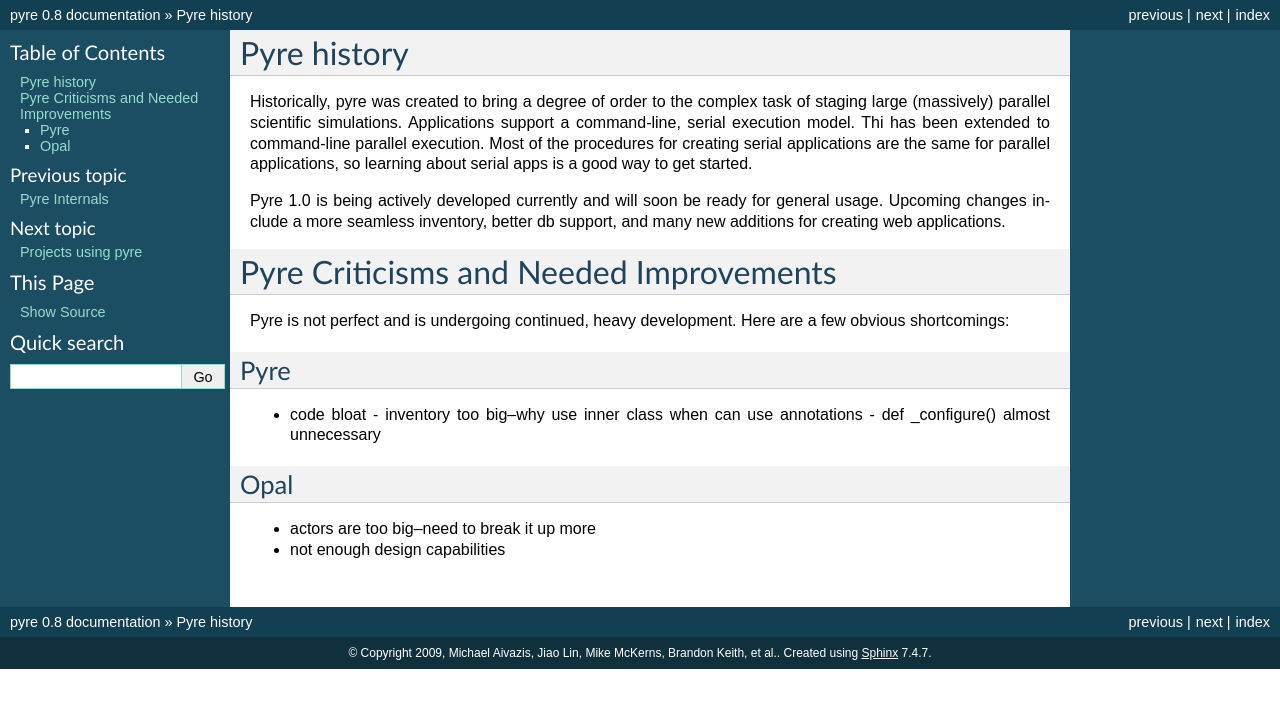
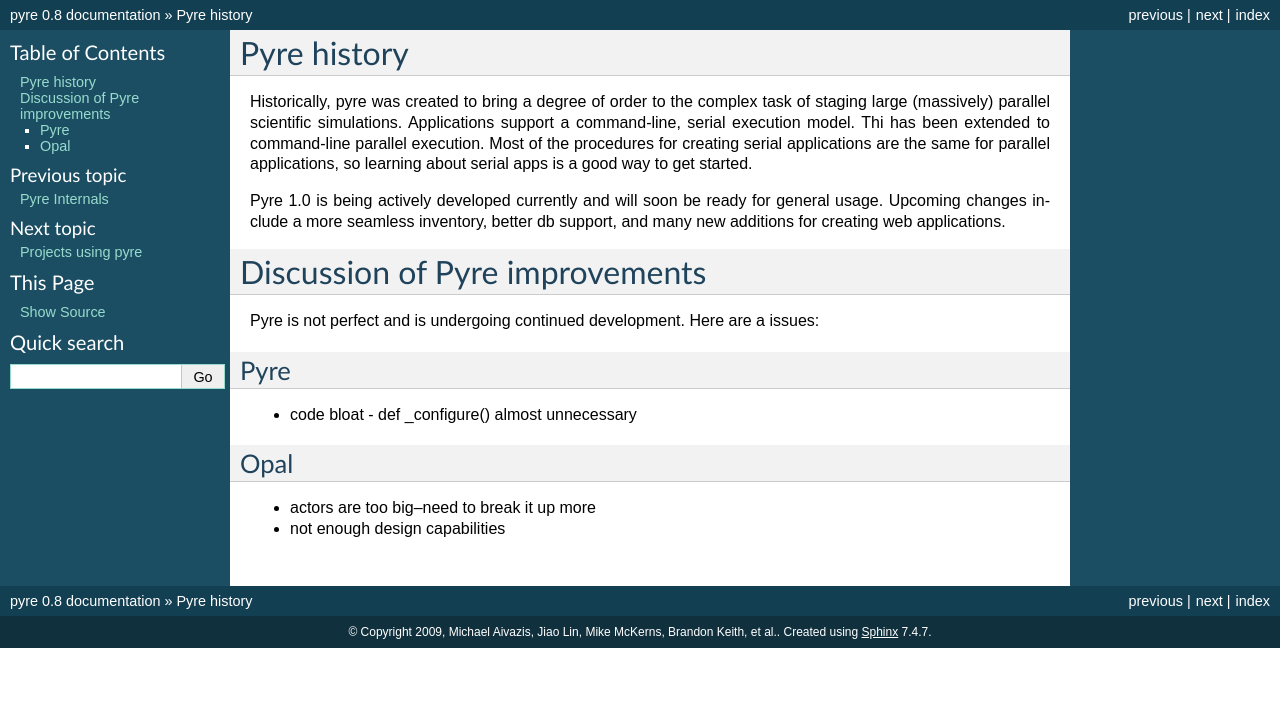
Before and after one commit to danse-inelastic/pyre, a Sphinx documentation site: the page built from docs/pyreHistory.rst, in a window 1280 px wide. Shown: the top 708 px of the page. Built offline with Sphinx 7.4.7, drawn with Linux system fonts in a browser that asks for light colours; formulas are drawn with MathJax 3.

Commit message:
editing and starting up-to-date todo list

```diff
--- a/docs/pyreHistory.rst
+++ b/docs/pyreHistory.rst
@@ -6,16 +6,15 @@
 Pyre 1.0 is being actively developed currently and will soon be ready for general usage.  Upcoming changes include a more seamless inventory, better db support, and many new additions for creating web applications.
 
 
-Pyre Criticisms and Needed Improvements
+Discussion of Pyre improvements
 =======================================
 
-Pyre is not perfect and is undergoing continued, heavy development.  Here are a few obvious shortcomings:
+Pyre is not perfect and is undergoing continued development.  Here are a issues:
 
 Pyre
 ----
 
 * code bloat
-  - inventory too big--why use inner class when can use annotations
   - def _configure() almost unnecessary
 
 
```
Also changed, not shown: 1 other file.
